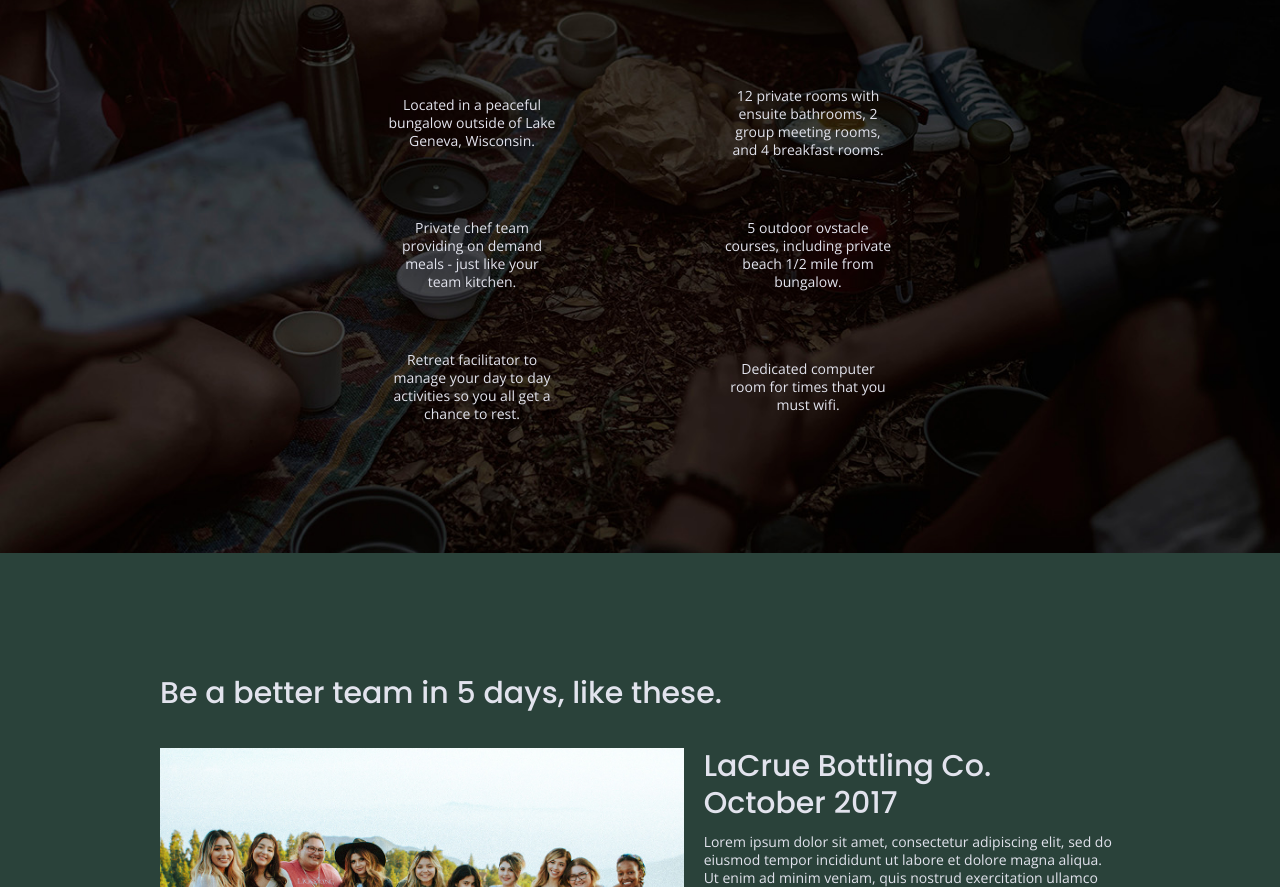
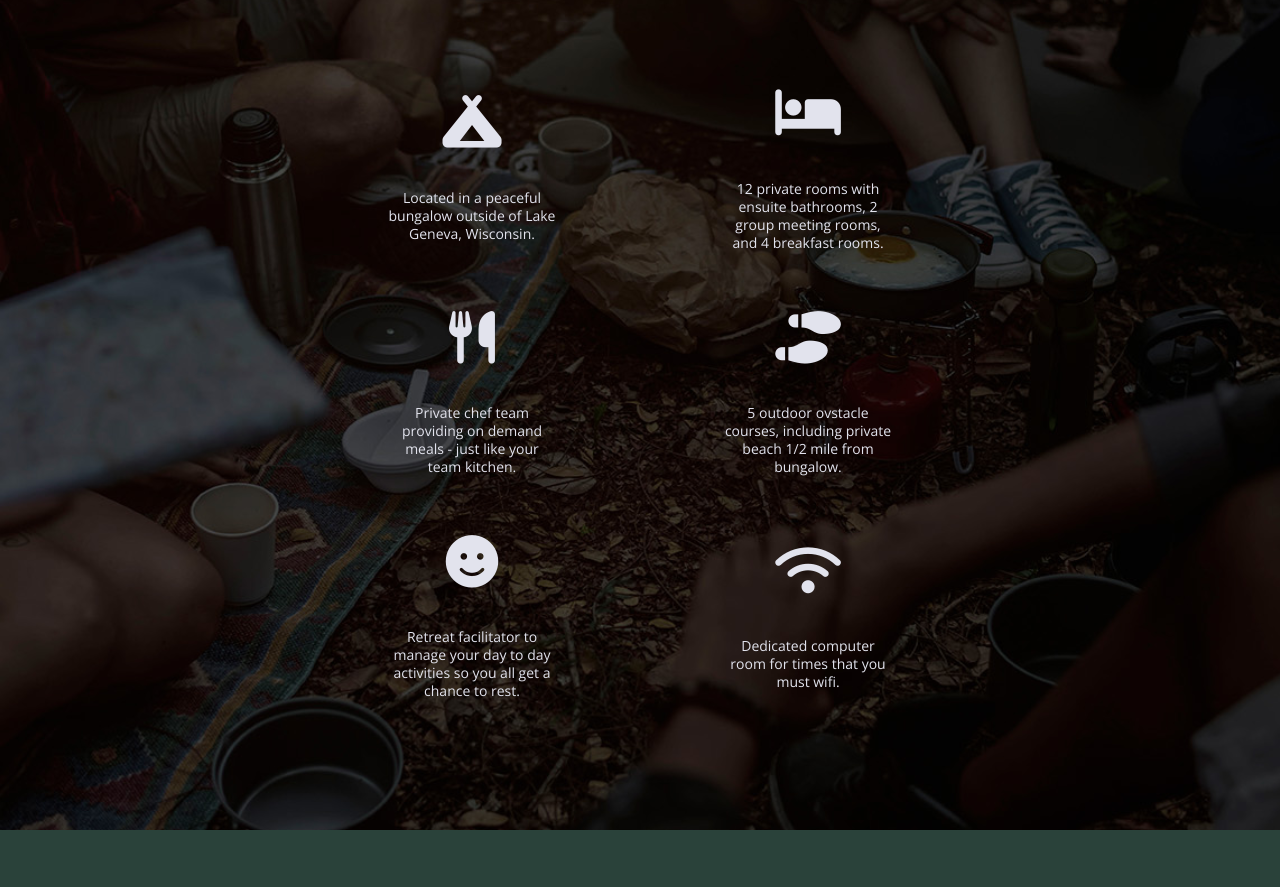
Before and after one commit to Jam-CS/unplugged-retreat, a website: page index.html in a window 1280 px wide. Shown: the part 1270-2157 px from the top of the page. Drawn offline with nearby package versions, Linux system fonts and the light colour scheme.

Commit message:
Added Icons

```diff
--- a/css/main.css
+++ b/css/main.css
@@ -350,6 +350,11 @@ input[type=button] {
 
 .features p {
   margin: 0;
+}
+
+.features i {
+	font-size: 3.75em;
+        margin-bottom: 40px;
 }
 
 /* Reviews */
--- a/index.html
+++ b/index.html
@@ -18,8 +18,12 @@
 
   <link rel="stylesheet" href="../unplugged-retreat/css/normalize.css">
   <link rel="stylesheet" href="../unplugged-retreat/css/main.css">
+  <!--Font Icon-->
+  <script src="https://kit.fontawesome.com/c0784e615b.js" crossorigin="anonymous"></script>
    <!--Google Fonts-->
    <link href="https://fonts.googleapis.com/css?family=Open+Sans:400,700|Poppins:500,700" rel="stylesheet">
+
+
 
   <meta name="theme-color" content="#fafafa">
 </head>
@@ -75,32 +79,43 @@
 
       <div class="features-items">
        <article>
-          <p class="fontawesome-icon"></p>
+          <p class="fontawesome-icon">
+            <i class="fas fa-campground"></i></p>
           <p class="features-item-description">Located in a peaceful bungalow outside of Lake Geneva, Wisconsin.</p>
         </article>
 
         <article>
-          <p class="fontawesome-icon"></p>
+          <p class="fontawesome-icon">
+            <i class="fas fa-bed"></i>
+          </p>
           <p class="features-item-description">12 private rooms with ensuite bathrooms, 2 group meeting rooms, and 4 breakfast rooms.</p>
         </article>
 
         <article>
-          <p class="fontawesome-icon"></p>
+          <p class="fontawesome-icon">
+            <i class="fas fa-utensils"></i>
+          </p>
           <p class="features-item-description">Private chef team providing on demand meals - just like your team kitchen.</p>
         </article>
 
         <article>
-          <p class="fontawesome-icon"></p>
+          <p class="fontawesome-icon">
+            <i class="fas fa-shoe-prints"></i>
+          </p>
           <p class="features-item-description">5 outdoor ovstacle courses, including private beach <span>1/2 </span> mile from bungalow.</p>
         </article>
 
         <article>
-          <p class="fontawesome-icon"></p>
+          <p class="fontawesome-icon">
+            <i class="fas fa-smile"></i>
+          </p>
           <p class="features-item-description">Retreat facilitator to manage your day to day activities so you all get a chance to rest.</p>
         </article>
 
         <article>
-          <p class="fontawesome-icon"></p>
+          <p class="fontawesome-icon">
+            <i class="fas fa-wifi"></i>
+          </p>
           <p class="features-item-description">Dedicated computer room for times that you must wifi.</p>
         </article>
       </div>
```
Also changed, not shown: about/index.html (+2 -0 lines), faq/index.html (+2 -0 lines).
